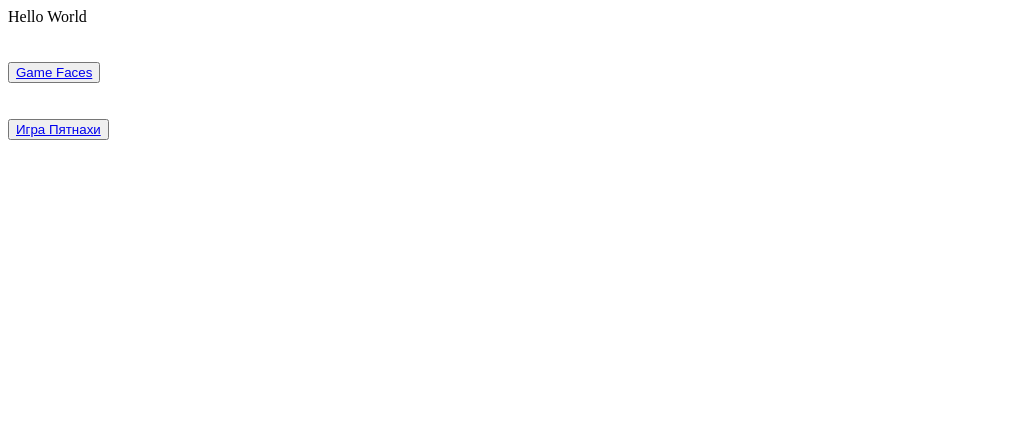
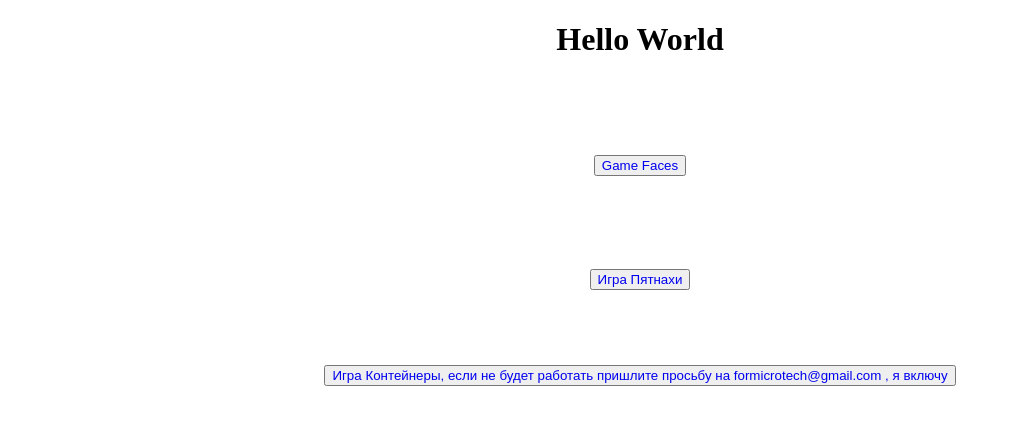
Before and after one commit to r0m4/r0m4.github.io, a plain HTML site: page index.html in a window 1280 px wide. Shown: the whole page, without its empty margins (0-1011 px from the left). Drawn offline with Linux system fonts and the light colour scheme.

Commit message:
add one game

```diff
--- a/index.html
+++ b/index.html
@@ -8,13 +8,18 @@
 
         <link rel="stylesheet" type="text/css" href=>
     </head>
-Hello World <br>
+<h1 style="text-align:center">Hello World</h1>
 <br>
 <br>
-<button><a href='faces.html'>Game Faces</a></button> <br>
+<br>
+<h3 style="text-align:center"><button><a href='faces.html' style="text-decoration:none">Game Faces</a></button></h3>
 <br>
 <br>
-<button src='pyatnaski.html'><a href='pyatnashki.html'> Игра Пятнахи</a></button>
+<br>
+<h3 style="text-align:center"><button><a href='pyatnashki.html' style="text-decoration:none"> Игра Пятнахи</a></button></h3>
+<br>
+<br>
+<h3 style="text-align:center"><button><a href='https://game-box-r0m4.c9users.io/8080' style="text-decoration:none"> Игра Контейнеры, если не будет работать пришлите просьбу на formicrotech@gmail.com , я включу</a></button></h3>
 
 
 </html>
```
